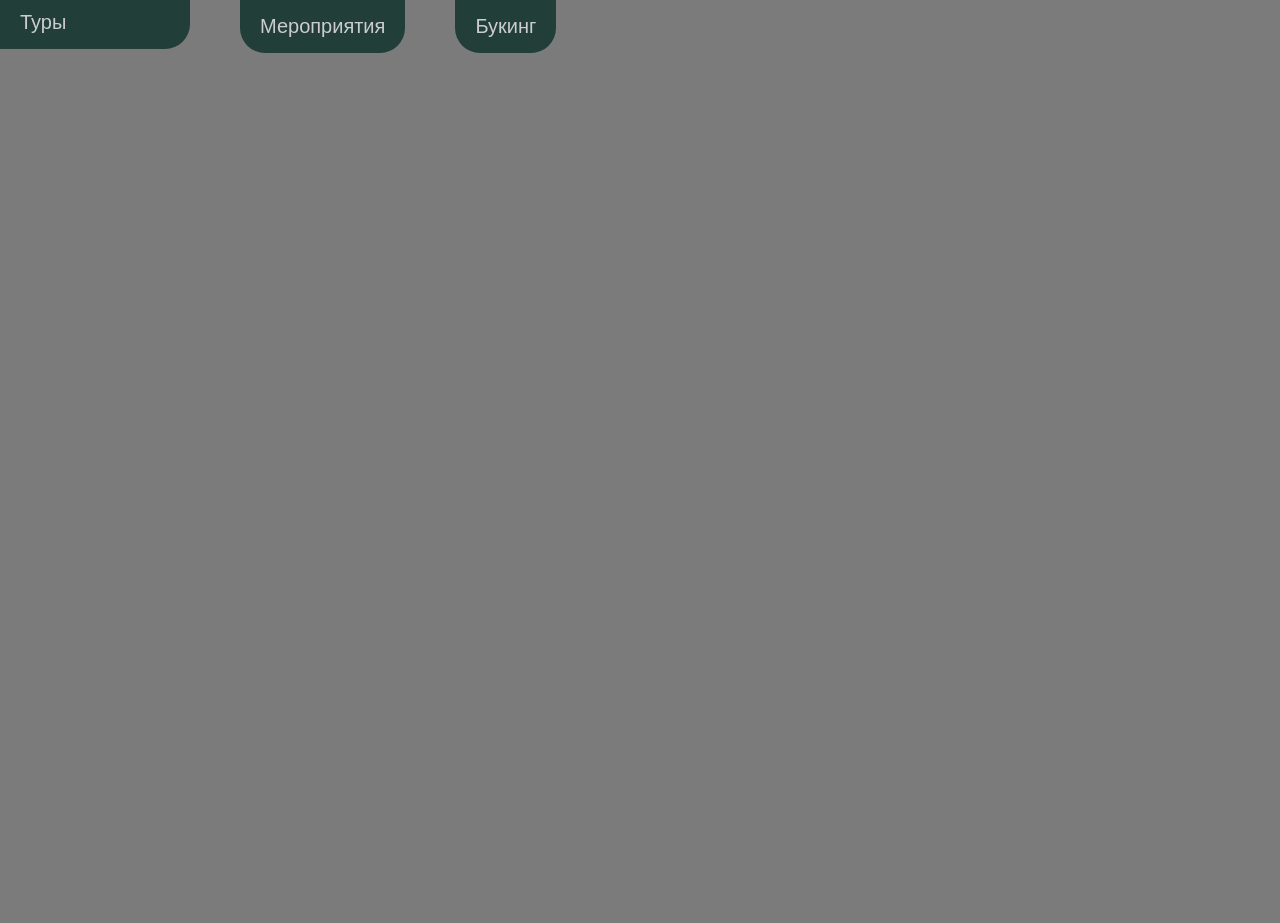
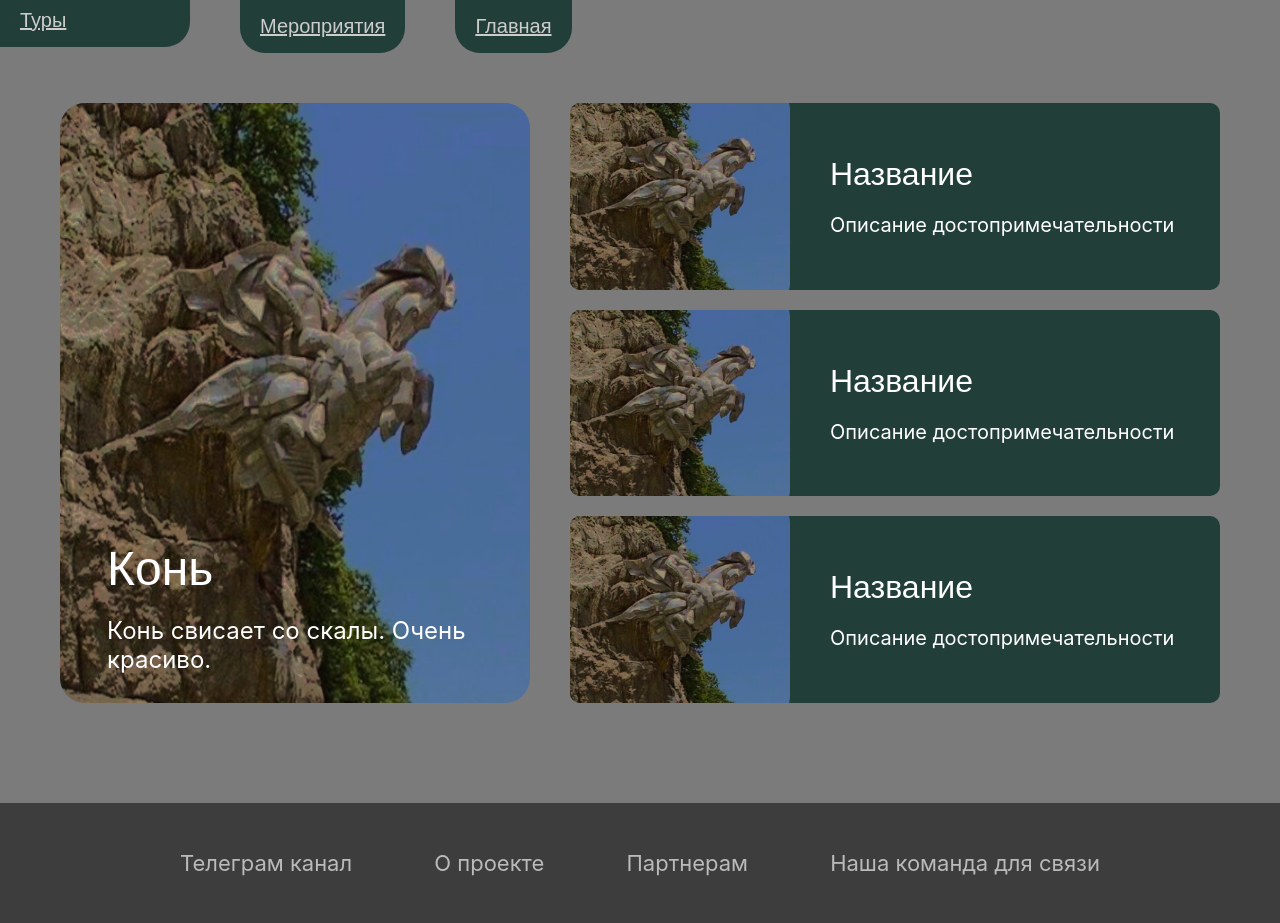
Before and after one commit to UFxx/GidOsetia, a plain HTML site: page index.html in a window 1280 px wide. Before the commit the page ends 800 px from the top, so only its background shows below. Drawn offline with Linux system fonts and the light colour scheme; a web font is replaced by a local one.

Commit message:
Main page

```diff
--- /dev/null
+++ b/assets/css/general.css
@@ -0,0 +1,102 @@
+* {
+    margin: 0;
+    padding: 0;
+    font-family: "Kelly Slab", sans-serif;
+    color: white;
+}
+
+body {
+    background-color: #7B7B7B;
+}
+
+a {
+    text-decoration: none;
+}
+
+.header-menu {
+    display: flex;
+    column-gap: 50px;
+}
+
+.header-menu a {
+    background-color: #213E39;
+    padding: 15px 20px;
+    font-size: 20px;
+    border-radius: 0 0 25px 25px;
+    color: #CDCCCC;
+    text-decoration: underline;
+
+    transition: .3s ease transform;
+}
+
+.header-menu a:first-child {
+    border-radius: 0 0 25px 0;
+    width: 150px;
+    text-align: left;
+}
+
+.header-menu a:hover {
+    transform: translateY(-6px);
+}
+
+.main-content-attraction-container {
+    display: flex;
+    flex-direction: column;
+    justify-content: center;;
+    row-gap: 20px;
+    height: 600px;
+}
+
+.main-content-attraction-item {
+    border-radius: 10px;
+    background-color: #213E39;
+    display: flex;
+    align-items: center;
+    column-gap: 40px;
+    cursor: pointer;
+    overflow: hidden;
+
+    transition: .3s ease box-shadow, .3s ease transform;
+}
+
+.main-content-attraction-item:hover {
+    transform: translateY(4px);
+    box-shadow: 0 0 4px 3px rgba(0, 0, 0, 0.382);
+}
+
+.main-content-attraction-item img {
+    width: 220px;
+    border-radius: 25px;
+}
+
+.attraction-item-title {
+    font-size: 32px;
+}
+
+.attraction-item-text {
+    font-size: 20px;
+    margin-top: 20px;
+    font-family: 'Inter', sans-serif;
+}
+
+footer {
+    display: flex;
+    justify-content: space-between;
+    align-items: center;
+    padding: 0 180px;
+    height: 120px;
+    margin-top: 100px;
+    background-color: #3D3D3D;
+}
+
+footer a {
+    font-family: 'Inter', sans-serif;
+    color: #BABABA;
+    font-size: 22px;
+
+    transition: .3s ease color;
+}
+
+footer a:hover {
+    color: #bababa75;
+}
--- a/assets/css/header.css
+++ /dev/null
@@ -1,38 +0,0 @@
-* {
-    margin: 0;
-    padding: 0;
-    font-family: "Kelly Slab", sans-serif;
-    color: #CDCCCC;
-}
-
-body {
-    background-color: #7B7B7B;
-}
-
-a {
-    text-decoration: none;
-}
-
-.header-menu {
-    display: flex;
-    column-gap: 50px;
-}
-
-.header-menu a {
-    background-color: #213E39;
-    padding: 15px 20px;
-    font-size: 20px;
-    border-radius: 0 0 25px 25px;
-
-    transition: .3s ease transform;
-}
-
-.header-menu a:first-child {
-    border-radius: 0 0 25px 0;
-    width: 150px;
-    text-align: left;
-}
-
-.header-menu a:hover {
-    transform: translateY(-4px);
-}
--- a/assets/css/style.css
+++ b/assets/css/style.css
@@ -0,0 +1,55 @@
+main {
+    padding: 0 60px;
+    margin-top: 50px;
+}
+
+.main-content {
+    display: flex;
+    column-gap: 40px;
+}
+
+.main-img {
+    position: relative;
+    width: 600px;
+    height: 600px;
+    overflow: hidden;
+    border-radius: 25px;
+    cursor: pointer;
+}
+
+.main-img img {
+    position: absolute;
+    width: 100%;
+    height: 100%;
+    z-index: 1;
+
+    transition: .3s ease transform;
+}
+
+.main-img img:hover {
+    transform: scale(1.1);
+}
+
+
+.main-img-descr {
+    position: absolute;
+    top: 73%;
+    left: 10%;
+    z-index: 2;
+}
+
+.main-img-title {
+    font-size: 48px;
+}
+
+.main-img-text {
+    font-size: 24px;
+    font-family: 'inter', sans-serif;
+    margin-top: 20px;
+}
+
+.main-content-attraction-item {
+    width: 650px;
+    height: 220px;
+    display: flex;
+}
--- a/index.html
+++ b/index.html
@@ -4,7 +4,7 @@
 <head>
     <meta charset="UTF-8">
     <meta name="viewport" content="width=device-width, initial-scale=1.0">
-    <link rel="stylesheet" href="assets/css/header.css">
+    <link rel="stylesheet" href="assets/css/general.css">
     <link rel="stylesheet" href="assets/css/style.css">
 
     <!-- Kelly Slab Font -->
@@ -21,9 +21,50 @@
         <div class="header-menu">
             <a href="/tours.html">Туры</a>
             <a href="/events.html">Мероприятия</a>
-            <a href="/">Букинг</a>
+            <a href="/index.html">Главная</a>
         </div>
     </header>
+
+    <main>
+        <div class="main-content">
+            <div class="main-img">
+                <img src="assets/img/index-imgs/main-img.png" alt="main attraction img">
+                <div class="main-img-descr">
+                    <p class="main-img-title">Конь</p>
+                    <p class="main-img-text">Конь свисает со скалы. Очень красиво.</p>
+                </div>
+            </div>
+            <div class="main-content-attraction-container">
+                <div class="main-content-attraction-item">
+                    <img src="/assets/img/index-imgs/main-img.png" alt="side attraction img">
+                    <div class="attraction-item-descr">
+                        <p class="attraction-item-title">Название</p>
+                        <p class="attraction-item-text">Описание достопримечательности</p>
+                    </div>
+                </div>
+                <div class="main-content-attraction-item">
+                    <img src="/assets/img/index-imgs/main-img.png" alt="side attraction img">
+                    <div class="attraction-item-descr">
+                        <p class="attraction-item-title">Название</p>
+                        <p class="attraction-item-text">Описание достопримечательности</p>
+                    </div>
+                </div>
+                <div class="main-content-attraction-item">
+                    <img src="/assets/img/index-imgs/main-img.png" alt="side attraction img">
+                    <div class="attraction-item-descr">
+                        <p class="attraction-item-title">Название</p>
+                        <p class="attraction-item-text">Описание достопримечательности</p>
+                    </div>
+                </div>
+            </div>
+        </div>
+    </main>
+    <footer>
+        <a href="">Телеграм канал</a>
+        <a href="">О проекте</a>
+        <a href="">Партнерам</a>
+        <a href="">Наша команда для связи</a>
+    </footer>
 </body>
 
 </html>
```
Also changed, not shown: tours.html (+1 -1 lines), assets/img/index-imgs/main-img.png (added).
